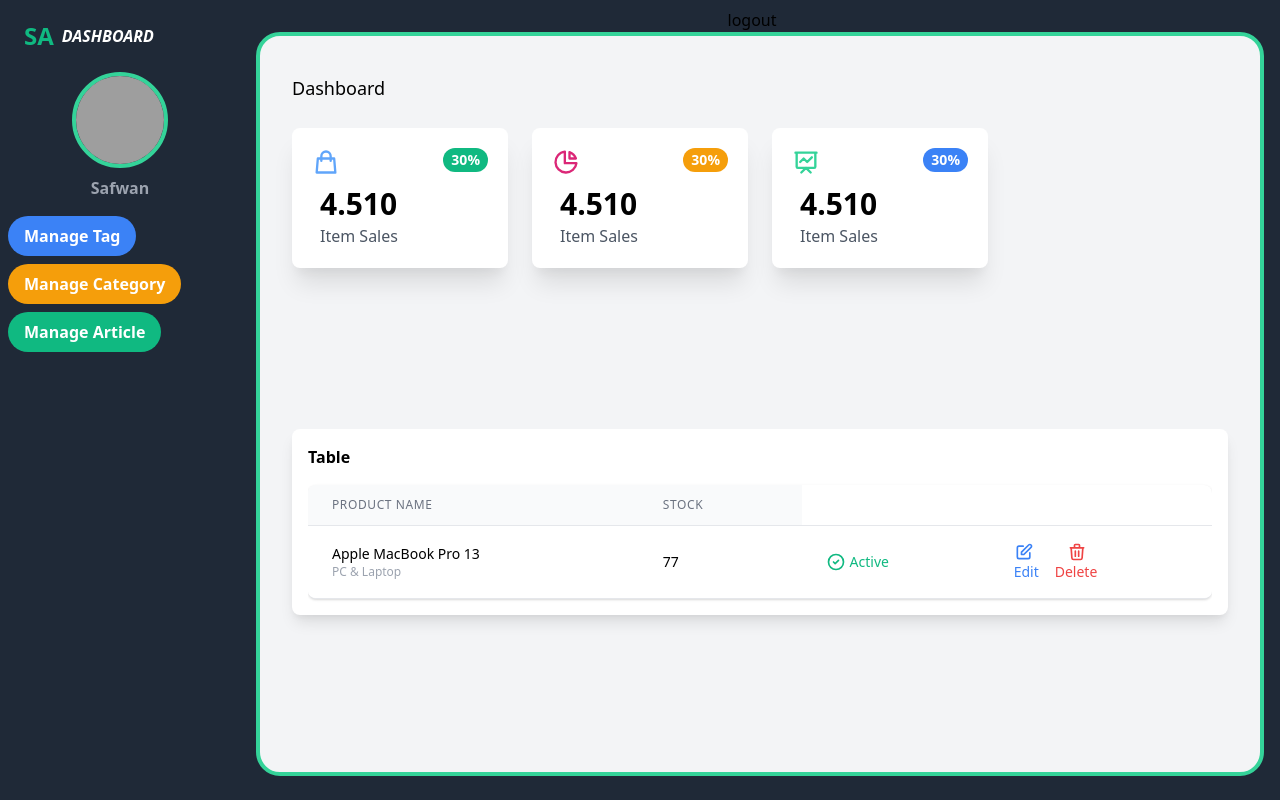
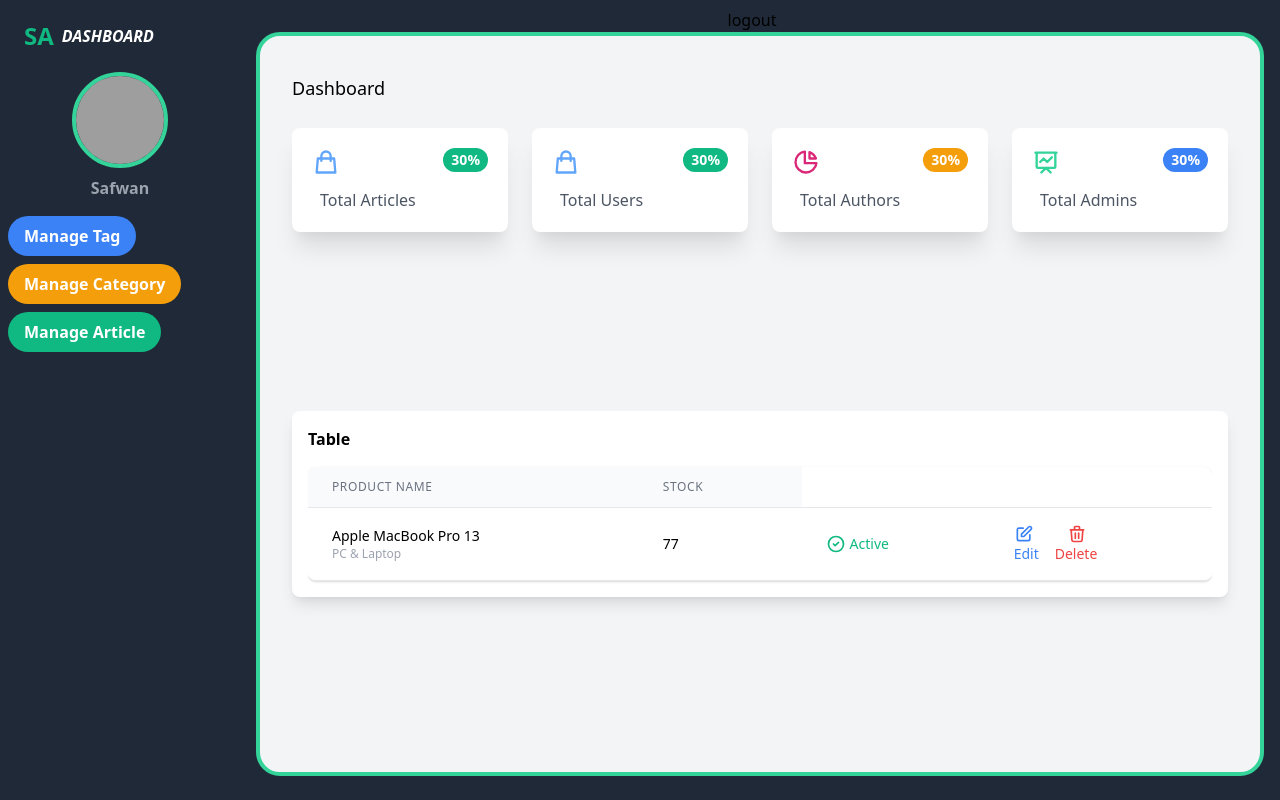
Before and after one commit to Youcode-Classe-E-2023-2024/elmehdi_elfari_Wiki, a PHP site: page /views/dashboard_view.php in a window 1280 px wide. Run offline with PHP 8.4, Linux system fonts and the light colour scheme; data that the repository does not hold is empty; some libraries are stand-ins or nearby versions; grey boxes are pictures that could not be loaded.

Commit message:
dash view

```diff
--- a/views/dashboard_view.php
+++ b/views/dashboard_view.php
@@ -88,9 +88,28 @@
                                         </div>
                                         <div class="ml-2 w-full flex-1">
                                             <div>
-                                                <div class="mt-3 text-3xl font-bold leading-8">4.510</div>
+                                                <div class="mt-3 text-3xl font-bold leading-8"><?php echo isset($totalArticles) ? $totalArticles : ''; ?></div>
 
-                                                <div class="mt-1 text-base text-gray-600">Item Sales</div>
+                                                <div class="mt-1 text-base text-gray-600">Total Articles</div>
+                                            </div>
+                                        </div>
+                                    </div>
+                                </a>
+                                <a class="transform  hover:scale-105 transition duration-300 shadow-xl rounded-lg col-span-12 sm:col-span-6 xl:col-span-3 intro-y bg-white" href="#">
+                                    <div class="p-5">
+                                        <div class="flex justify-between">
+                                            <svg xmlns="http://www.w3.org/2000/svg" class="h-7 w-7 text-blue-400" fill="none" viewBox="0 0 24 24" stroke="currentColor">
+                                                <path stroke-linecap="round" stroke-linejoin="round" stroke-width="2" d="M16 11V7a4 4 0 00-8 0v4M5 9h14l1 12H4L5 9z" />
+                                            </svg>
+                                            <div class="bg-green-500 rounded-full h-6 px-2 flex justify-items-center text-white font-semibold text-sm">
+                                                <span class="flex items-center">30%</span>
+                                            </div>
+                                        </div>
+                                        <div class="ml-2 w-full flex-1">
+                                            <div>
+                                                <div class="mt-3 text-3xl font-bold leading-8"><?php echo isset($totalUsers) ? $totalUsers : ''; ?></div>
+
+                                                <div class="mt-1 text-base text-gray-600">Total Users</div>
                                             </div>
                                         </div>
                                     </div>
@@ -109,9 +128,11 @@
                                         </div>
                                         <div class="ml-2 w-full flex-1">
                                             <div>
-                                                <div class="mt-3 text-3xl font-bold leading-8">4.510</div>
+                                                <div class="mt-3 text-3xl font-bold leading-8">
+                                                    <?php echo isset($totalAuthors) ? $totalAuthors : ''; ?>
+                                                </div>
 
-                                                <div class="mt-1 text-base text-gray-600">Item Sales</div>
+                                                <div class="mt-1 text-base text-gray-600">Total Authors</div>
                                             </div>
                                         </div>
                                     </div>
@@ -128,9 +149,9 @@
                                         </div>
                                         <div class="ml-2 w-full flex-1">
                                             <div>
-                                                <div class="mt-3 text-3xl font-bold leading-8">4.510</div>
+                                                <div class="mt-3 text-3xl font-bold leading-8"><?php echo isset($totalAdmins) ? $totalAdmins : ''; ?></div>
 
-                                                <div class="mt-1 text-base text-gray-600">Item Sales</div>
+                                                <div class="mt-1 text-base text-gray-600">Total Admins</div>
                                             </div>
                                         </div>
                                     </div>
```
